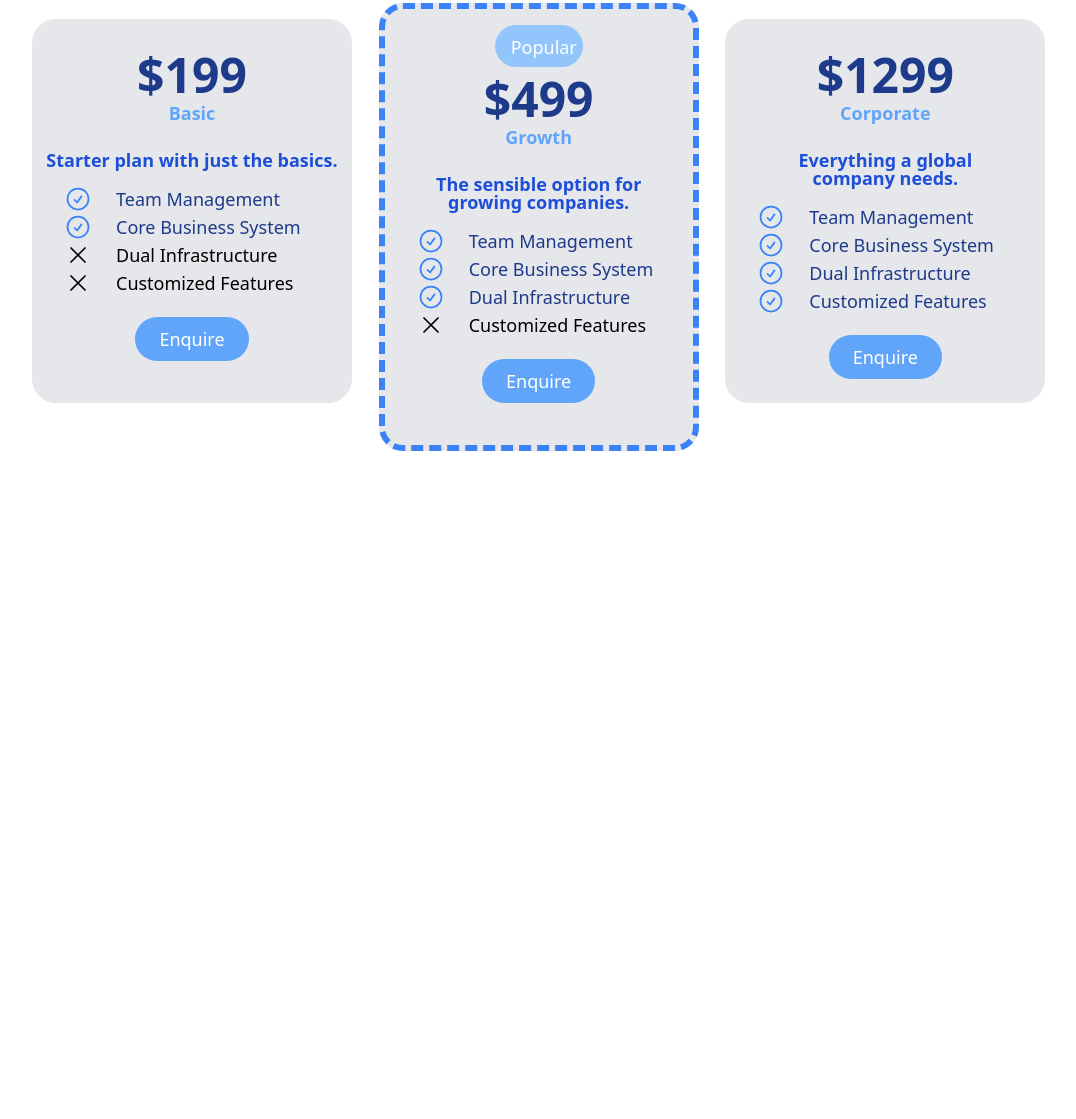
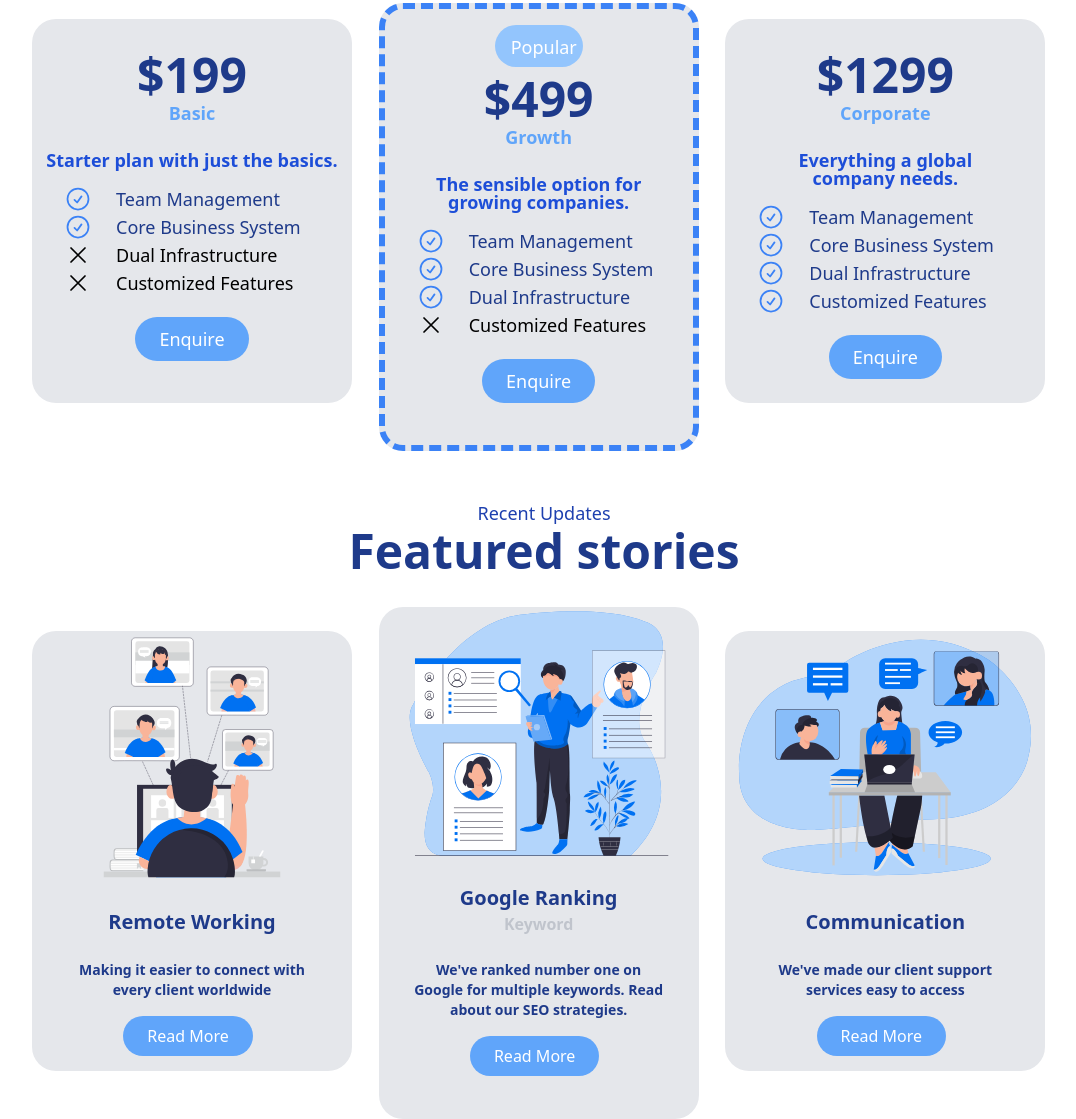
Before and after one commit to LanguageBeast/tailwind-1, a website: page public/index.html in a window 1280 px wide. Shown: the part 1330-2449 px from the top of the page, without its empty margins (96-1172 px from the left). Before the commit the page ends 1781 px from the top, so only its background shows below. Drawn offline with Linux system fonts and the light colour scheme.

Commit message:
Stories section
Added stories section

```diff
--- a/public/index.html
+++ b/public/index.html
@@ -46,7 +46,7 @@
           <button
             class="px-6 py-2 bg-blue-400 rounded-full mr-2 text-white hover:bg-blue-500 capitalize"
           >
-            Sign Up
+            <a href="./">Sign Up</a>
           </button>
         </nav>
       </div>
@@ -70,7 +70,7 @@
             <button
               class="px-6 py-2 bg-pink-800 rounded-full mr-2 text-white hover:bg-pink-900 capitalize mt-6"
             >
-              Get Started
+              <a href="./">Get Started</a>
             </button>
           </div>
           <div class="w-1/2">
@@ -145,7 +145,7 @@
           </div>
         </div>
       </section>
-      <!-- Pricing -->
+      <!-- Pricing Section -->
       <section id="pricing">
         <!-- pricing text -->
         <div class="container mx-auto mt-8 text-lg">
@@ -257,7 +257,7 @@
               <button
                 class="px-6 py-2 mt-5 bg-blue-400 rounded-full text-white hover:bg-blue-500 capitalize"
               >
-                Enquire
+                <a href="./">Enquire</a>
               </button>
             </div>
             <div
@@ -362,7 +362,7 @@
               <button
                 class="px-6 py-2 mt-5 bg-blue-400 rounded-full text-white hover:bg-blue-500 capitalize"
               >
-                Enquire
+                <a href="./">Enquire</a>
               </button>
             </div>
             <div
@@ -463,9 +463,90 @@
               <button
                 class="px-6 py-2 mt-5 bg-blue-400 rounded-full text-white hover:bg-blue-500 capitalize"
               >
-                Enquire
+                <a href="./">Enquire</a>
               </button>
             </div>
+          </div>
+        </div>
+      </section>
+      <!-- Story Section -->
+      <section id="story" class="mt-12">
+        <div class="text-center">
+          <!-- text -->
+          <p class="text-blue-800 text-lg">Recent Updates</p>
+          <h2 class="text-5xl font-bold text-blue-900">Featured stories</h2>
+        </div>
+        <!-- Grid -->
+        <div class="grid grid-cols-3 gap-4 mx-32">
+          <div
+            class="bg-gray-200 rounded-3xl h-[27.5rem] w-80 mt-14 hover:shadow-xl text-center"
+          >
+            <img
+              src="../images/Remote-meeting.svg"
+              alt="remote meeting image"
+            />
+            <h3 class="text-xl text-blue-900 font-bold mt-6 mb-6">
+              Remote Working
+            </h3>
+            <p class="text-blue-900 text-sm font-bold">
+              Making it easier to connect with
+            </p>
+            <p class="text-blue-900 text-sm font-bold">
+              every client worldwide
+            </p>
+
+            <button
+              class="px-6 py-2 bg-blue-400 rounded-full mr-2 mt-4 mb-4 text-white hover:bg-blue-500 capitalize"
+            >
+              <a href="/">Read More</a>
+            </button>
+          </div>
+          <div
+            class="bg-gray-200 h-[32rem] rounded-3xl w-80 mt-8 hover:shadow-xl text-center"
+          >
+            <img
+              src="../images/User-research.svg"
+              alt="google rankings image"
+            />
+            <h3 class="text-xl text-blue-900 font-bold mt-6">Google Ranking</h3>
+            <p class="text-gray-400 font-bold opacity-50 mb-6">Keyword</p>
+            <p class="text-blue-900 text-sm font-bold">
+              We've ranked number one on
+            </p>
+            <p class="text-blue-900 text-sm font-bold">
+              Google for multiple keywords. Read
+            </p>
+            <p class="text-blue-900 text-sm font-bold">
+              about our SEO strategies.
+            </p>
+            <button
+              class="px-6 py-2 bg-blue-400 rounded-full mr-2 mt-4 mb-4 text-white hover:bg-blue-500 capitalize"
+            >
+              <a href="/">Read More</a>
+            </button>
+          </div>
+          <div
+            class="bg-gray-200 rounded-3xl h-[27.5rem] w-80 mt-14 hover:shadow-xl text-center"
+          >
+            <img
+              src="../images/Online-communication-skills.svg"
+              alt="communication skills image"
+            />
+            <h3 class="text-xl text-blue-900 font-bold mt-6 mb-6">
+              Communication
+            </h3>
+            <p class="text-blue-900 text-sm font-bold">
+              We've made our client support
+            </p>
+            <p class="text-blue-900 text-sm font-bold">
+              services easy to access
+            </p>
+
+            <button
+              class="px-6 py-2 bg-blue-400 rounded-full mr-2 mt-4 mb-4 text-white hover:bg-blue-500 capitalize"
+            >
+              <a href="/">Read More</a>
+            </button>
           </div>
         </div>
       </section>
```
Also changed, not shown: images/Online-communication-skills.svg (added), images/Remote-meeting.svg (added), images/User-research.svg (added), public/output.css.
